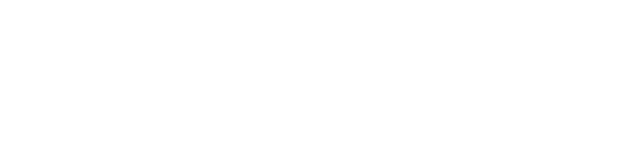
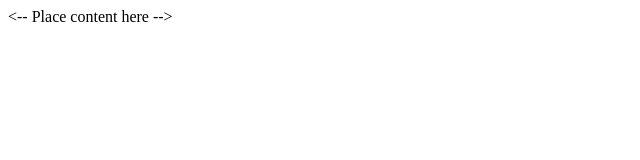
Before and after one commit to Rian-opp/super-duper-octo-happiness, a plain HTML site: page index.html in a window 1280 px wide. Shown: the whole page, without its empty margins (0-640 px from the left). Drawn offline with Linux system fonts and the light colour scheme.

Commit message:
Update index.html

```diff
--- a/index.html
+++ b/index.html
@@ -7,10 +7,9 @@
             <meta name="author" content="Rian">
             <meta name="keywords" content="HTML, CSS, JavaScript">
             <meta name="revised" content="28-06-2020">
-
             <link rel="icon" href="icon.png" type="image/gif">
       </head>
       <body>
-            <!-- Place content here -->
+            <-- Place content here -->
       </body>
 </html>
```
